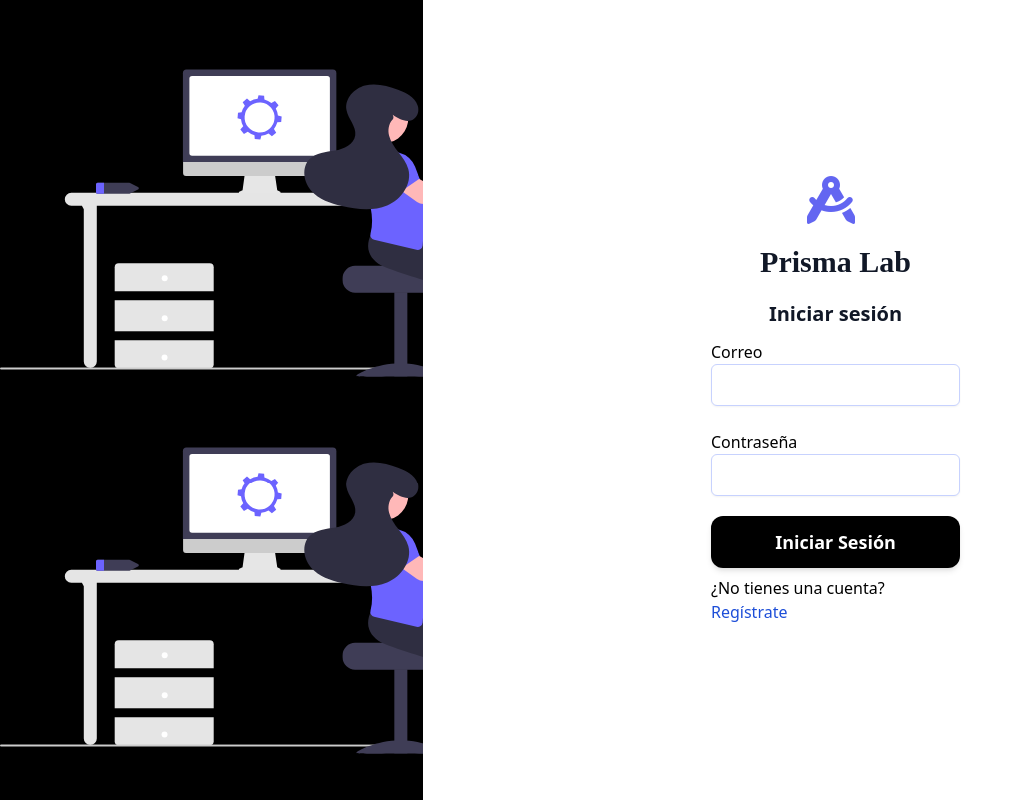
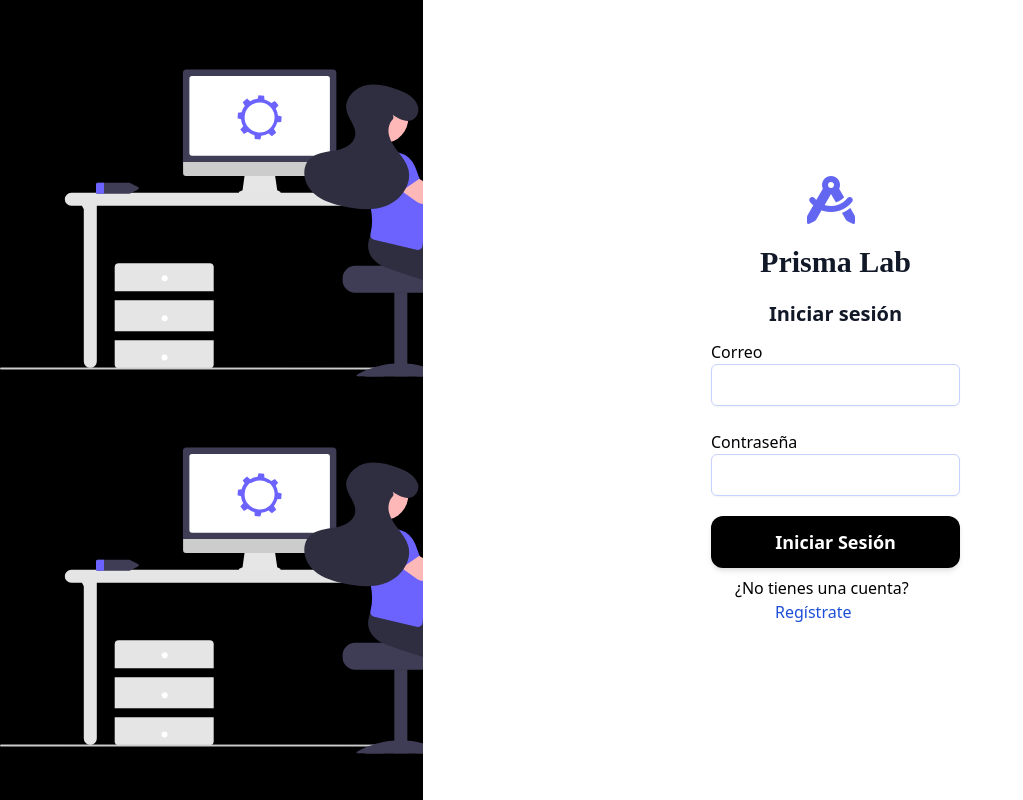
Before and after one commit to PROYECTOMINTIC-WebDev/Frontend-WebDev, a React (Create React App) app: page /auth/login in a window 1280 px wide. Shown: the whole page, without its empty margins (0-1023 px from the left). Built offline with nearby package versions, Linux system fonts and the light colour scheme; a web font is replaced by a local one.

Commit message:
centrando registro de login

```diff
--- a/src/pages/auth/Login.jsx
+++ b/src/pages/auth/Login.jsx
@@ -67,9 +67,9 @@ const Login = () => {
             text="Iniciar Sesión"
           />
         </form>
-        <span>¿No tienes una cuenta?</span>
+        <span className='ml-6 '>¿No tienes una cuenta?</span>
         <Link to="/auth/registro">
-          <span className="text-blue-700">Regístrate</span>
+          <span className="text-blue-700 ml-16 ">Regístrate</span>
         </Link>
       </div>
     </div>
```
